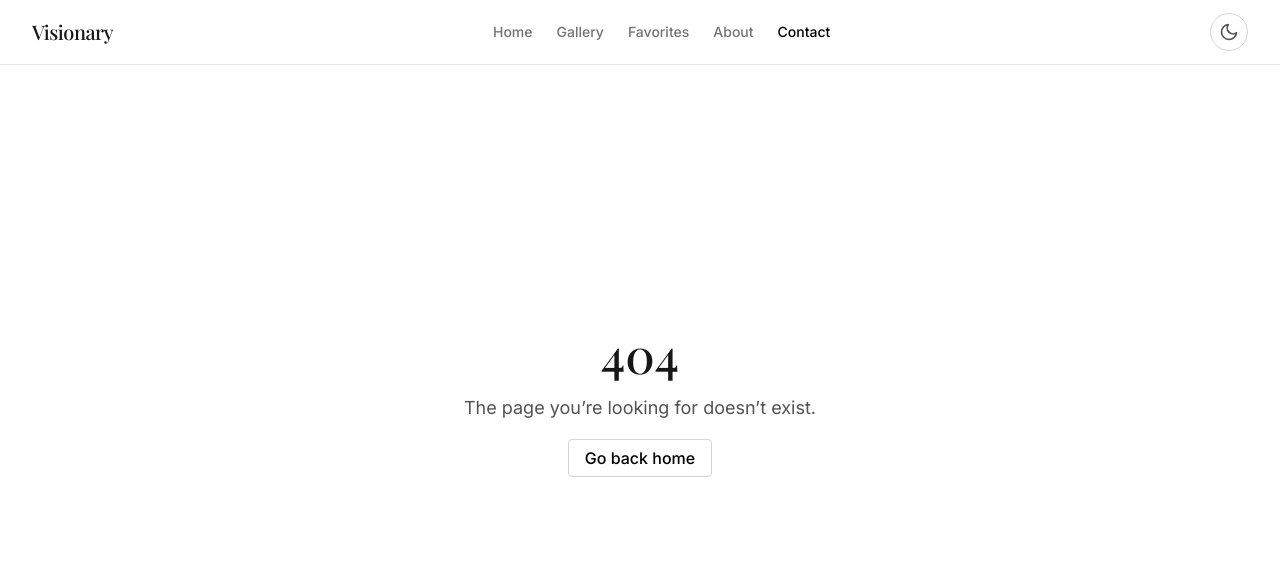
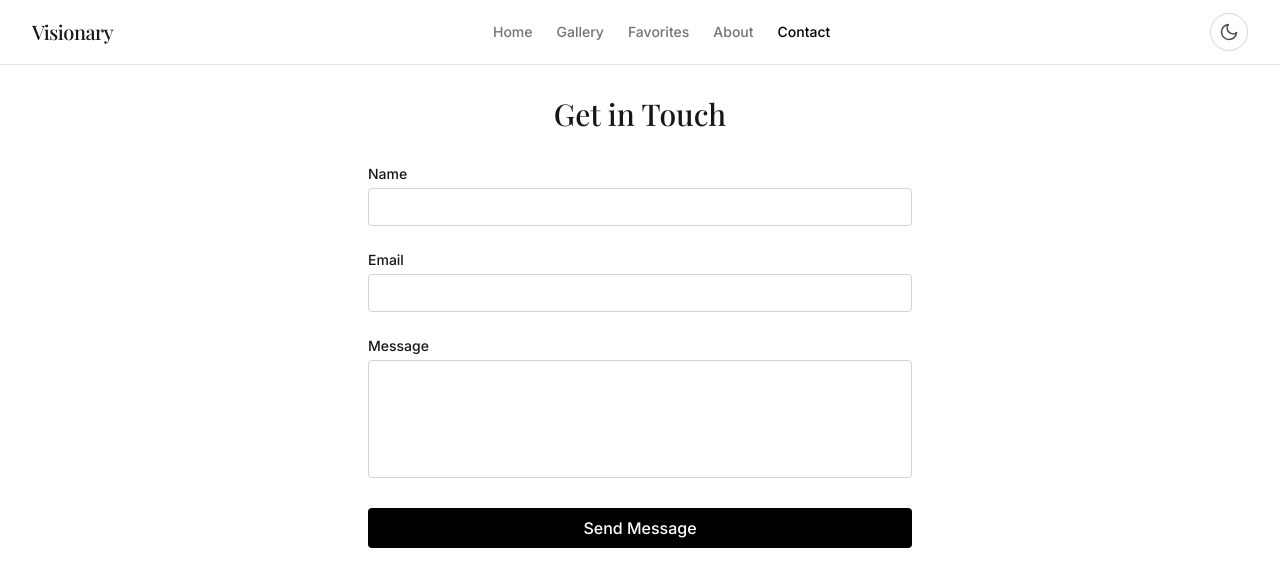
Before and after one commit to quim-romero/visionary-gallery, a React (Vite) app: page /contact in a window 1280 px wide. Before the commit this address had no page. Shown: the top 586 px of the page. Built offline with nearby package versions, Linux system fonts and the light colour scheme.

Commit message:
Contact page

```diff
--- a/src/App.jsx
+++ b/src/App.jsx
@@ -11,6 +11,7 @@ import Home from "./pages/Home";
 import Gallery from "./pages/Gallery";
 import Favorites from "./pages/Favorites";
 import About from "./pages/About";
+import Contact from "./pages/Contact";
 import NotFound from "./pages/NotFound";
 
 export default function App() {
@@ -35,6 +36,7 @@ export default function App() {
           <Route path="/gallery" element={<Gallery />} />
           <Route path="/favorites" element={<Favorites />} />
           <Route path="/about" element={<About />} />
+          <Route path="/contact" element={<Contact />} />
           <Route path="*" element={<NotFound />} />
         </Routes>
       </AnimatePresence>
--- /dev/null
+++ b/src/pages/Contact.jsx
@@ -0,0 +1,73 @@
+import { Helmet } from "react-helmet";
+import { motion } from "framer-motion";
+
+export default function Contact() {
+  return (
+    <>
+      <Helmet>
+        <title>Contact – Visionary Gallery</title>
+      </Helmet>
+
+      <motion.main
+        className="min-h-screen px-4 py-24 max-w-xl mx-auto"
+        initial={{ opacity: 0, y: 20 }}
+        animate={{ opacity: 1, y: 0 }}
+        exit={{ opacity: 0, y: -20 }}
+        transition={{ duration: 0.5 }}
+      >
+        <h1 className="text-3xl font-display mb-8 text-center">Get in Touch</h1>
+
+        <form
+          className="space-y-6"
+          onSubmit={(e) => {
+            e.preventDefault();
+            alert("Message sent successfully.");
+          }}
+        >
+          <div>
+            <label htmlFor="name" className="block text-sm font-medium mb-1">
+              Name
+            </label>
+            <input
+              type="text"
+              id="name"
+              required
+              className="w-full border border-neutral-300 dark:border-neutral-700 bg-white dark:bg-neutral-900 rounded px-4 py-2 text-sm focus:outline-none focus:ring-2 focus:ring-black dark:focus:ring-white"
+            />
+          </div>
+
+          <div>
+            <label htmlFor="email" className="block text-sm font-medium mb-1">
+              Email
+            </label>
+            <input
+              type="email"
+              id="email"
+              required
+              className="w-full border border-neutral-300 dark:border-neutral-700 bg-white dark:bg-neutral-900 rounded px-4 py-2 text-sm focus:outline-none focus:ring-2 focus:ring-black dark:focus:ring-white"
+            />
+          </div>
+
+          <div>
+            <label htmlFor="message" className="block text-sm font-medium mb-1">
+              Message
+            </label>
+            <textarea
+              id="message"
+              rows="5"
+              required
+              className="w-full border border-neutral-300 dark:border-neutral-700 bg-white dark:bg-neutral-900 rounded px-4 py-2 text-sm resize-none focus:outline-none focus:ring-2 focus:ring-black dark:focus:ring-white"
+            />
+          </div>
+
+          <button
+            type="submit"
+            className="w-full py-2 px-4 bg-black text-white dark:bg-white dark:text-black rounded font-medium hover:opacity-90 transition-opacity"
+          >
+            Send Message
+          </button>
+        </form>
+      </motion.main>
+    </>
+  );
+}
```
